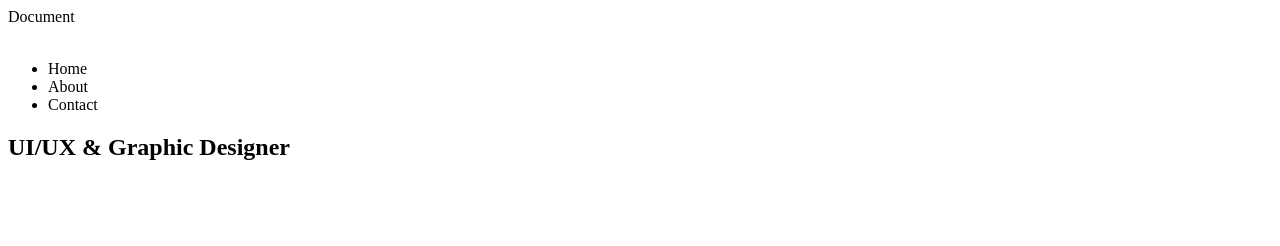
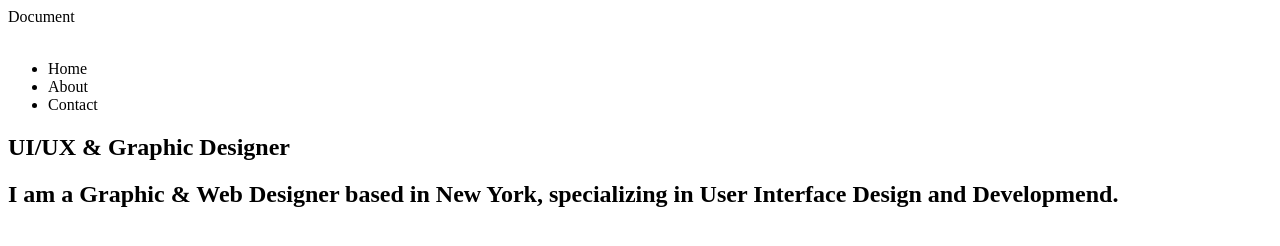
Before and after one commit to rkowalewski92/projekt-strony, a plain HTML site: page index.html in a window 1280 px wide. Drawn offline with Linux system fonts and the light colour scheme.

Commit message:
Update index.html

```diff
--- a/index.html
+++ b/index.html
@@ -21,8 +21,9 @@
         </section>
         <section>
             <h1>UI/UX & Graphic Designer</h1>
-            <h2></h2>
+            <h2>I am a Graphic & Web Designer based in New York, specializing in User Interface Design and Developmend.</h2>
         </section>
 
+        <footer></footer>
     </body>
 </html>
```
